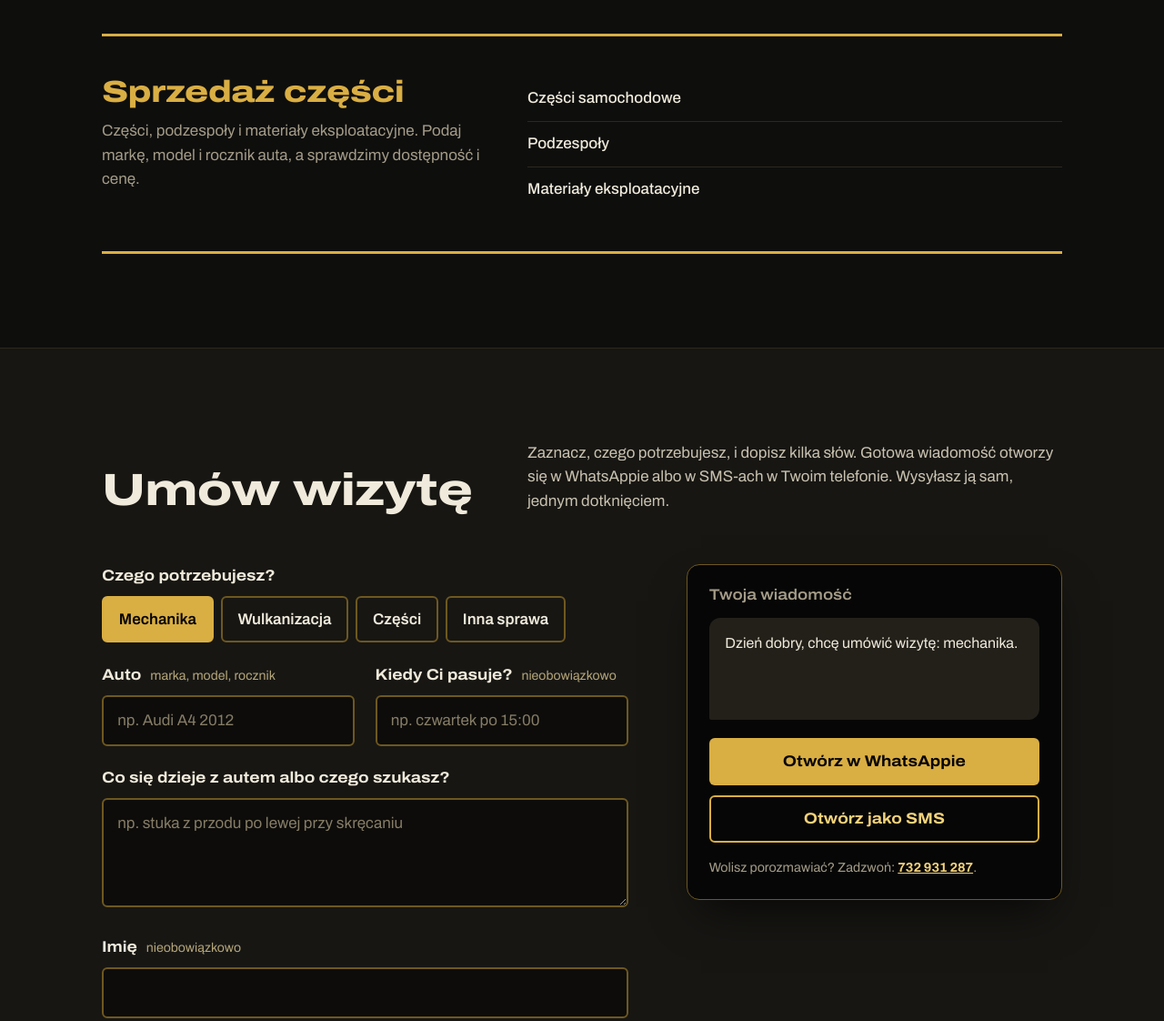
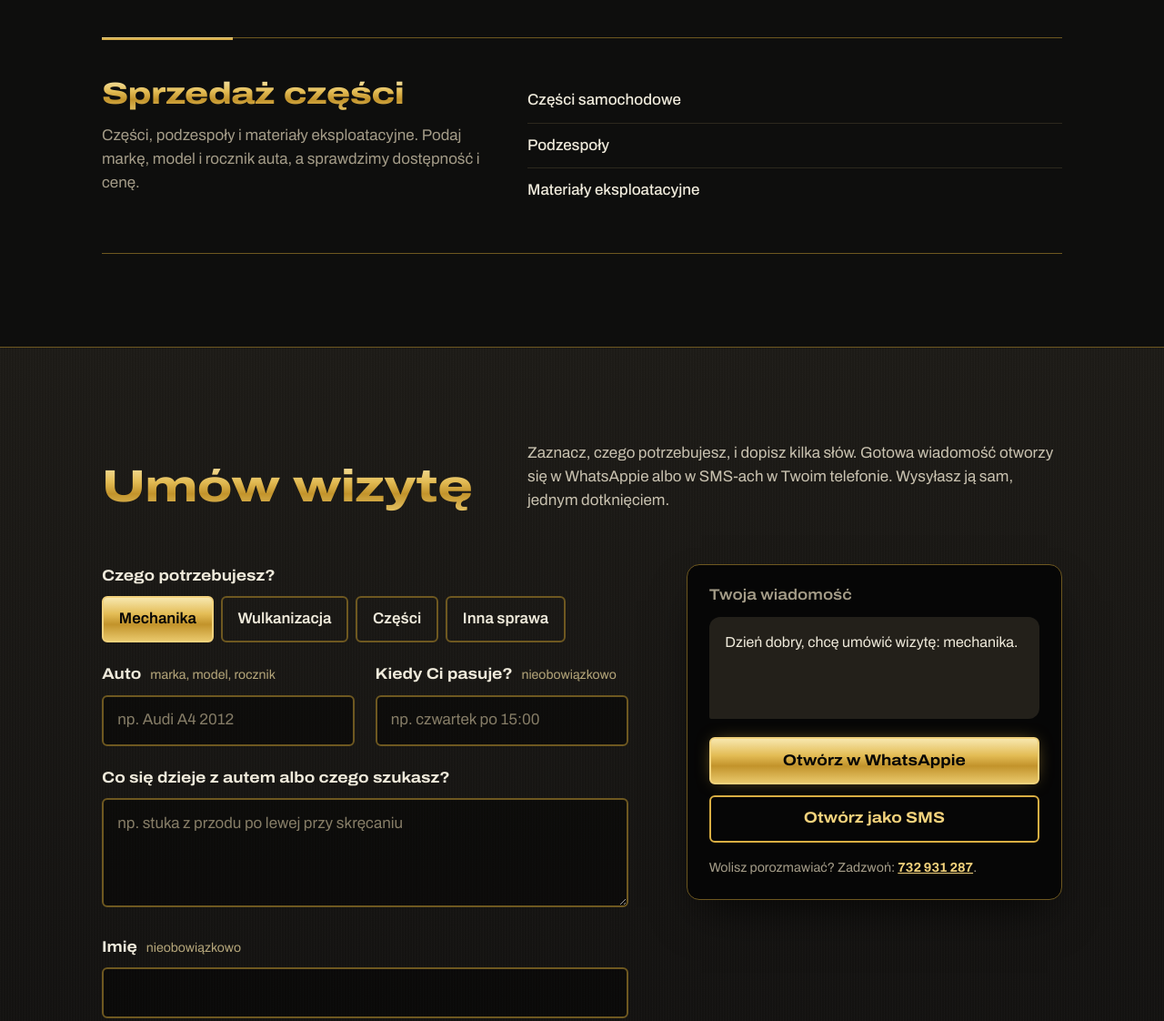
Before and after one commit to ArtemisDees/Claude_mnie_wkurza, a plain HTML site: page public/index.html in a window 1280 px wide. Shown: the part 1577-2699 px from the top of the page at 91% size. Drawn offline with Linux system fonts and the light colour scheme.

Commit message:
Złoto jak metal: nagłówki, przyciski, kreski, panel
Z przesłanej propozycji graficznej: metaliczny gradient zamiast płaskiego
złota w nagłówkach i głównych przyciskach, złota kreska pod górą strony,
cienkie linie grup cennika z krótkim złotym akcentem oraz tło sekcji
Umów wizytę jak szczotkowany metal.

Co-Authored-By: Claude Fable 5.2 <noreply@anthropic.com>
Claude-Session: https://claude.ai/code/session_01KnociUkECW91d8iHKdig7k

```diff
--- a/public/index.html
+++ b/public/index.html
@@ -72,6 +72,8 @@
   --tekst: #EFEADB;
   --szary: #A49C88;
   --linia: #2C281D;
+  --metal: linear-gradient(180deg, #F7E7AE 0%, #E3BC55 38%, #C2932B 62%, #E8C76A 100%);   /* złoto jak metal, nie płaski kolor */
+  --kreska: linear-gradient(90deg, rgba(217,174,67,0) 0%, #D9AE43 12%, #F2D27C 50%, #D9AE43 88%, rgba(217,174,67,0) 100%);
   --szer: 72rem;
   --bok: clamp(1.25rem, 5vw, 3rem);
 }
@@ -90,6 +92,10 @@ a { color: inherit; }
 h1, h2, h3, p { margin: 0; }
 h1, h2, h3 { font-stretch: 125%; font-weight: 800; line-height: 1.05; letter-spacing: -0.01em; text-wrap: balance; }
 :focus-visible { outline: 3px solid var(--zloto-jasne); outline-offset: 3px; border-radius: 4px; }
+.zloty, .hero h1, .naglowek h2, .dojazd h2, .grupa h3 {
+  background: var(--metal); -webkit-background-clip: text; background-clip: text; color: transparent; -webkit-text-fill-color: transparent;
+  padding-bottom: .08em; /* żeby ogonki liter (ę, ą, j) nie były ucinane */
+}
 .skip { position: absolute; left: -999px; top: 0; background: var(--zloto); color: var(--czern); padding: .75rem 1rem; font-weight: 700; z-index: 20; }
 .skip:focus { left: 0; }
 .wrap { max-width: var(--szer); margin-inline: auto; padding-inline: var(--bok); }
@@ -103,14 +109,15 @@ h1, h2, h3 { font-stretch: 125%; font-weight: 800; line-height: 1.05; letter-spa
   transition: transform .15s ease, background-color .15s ease, border-color .15s ease;
 }
 .btn:active { transform: translateY(1px); }
-.btn-glowny { background: var(--zloto); color: var(--czern); }
-.btn-glowny:hover { background: var(--zloto-jasne); }
+.btn-glowny { background: var(--metal); color: var(--czern); border-color: #F2D27C; box-shadow: 0 0 1.2rem -.4rem rgba(217,174,67,.7); }
+.btn-glowny:hover { filter: brightness(1.1); }
 .btn-obrys { border-color: var(--zloto); background: transparent; color: var(--zloto-jasne); }
 .btn-obrys:hover { background: rgba(217,174,67,.14); }
 .btn svg { width: 1.25rem; height: 1.25rem; flex: none; }
 
 /* ───── góra strony ───── */
 .gora { background: var(--czern); color: var(--tekst); position: relative; overflow: hidden; }
+.gora::after { content: ""; position: absolute; left: 0; right: 0; bottom: 0; height: 3px; background: var(--kreska); z-index: 2; }
 .pasek { display: flex; align-items: center; justify-content: space-between; gap: 1rem; padding-block: 1rem; position: relative; z-index: 2; }
 .marka { display: inline-flex; align-items: center; gap: .7rem; text-decoration: none; font-weight: 800; font-stretch: 125%; font-size: clamp(.9rem, 3.6vw, 1.05rem); letter-spacing: .01em; white-space: nowrap; }
 .marka img { width: 2.75rem; height: 2.75rem; }
@@ -141,8 +148,8 @@ h1, h2, h3 { font-stretch: 125%; font-weight: 800; line-height: 1.05; letter-spa
 .kino video.koniec { opacity: 0; visibility: hidden; }
 
 /* informacja sezonowa (pokazuje się sama jesienią i wiosną) */
-.sezon { display: block; background: var(--zloto); color: var(--czern); text-align: center; text-decoration: none; font-weight: 700; padding: .6rem var(--bok); position: relative; z-index: 3; }
-.sezon:hover { background: var(--zloto-jasne); }
+.sezon { display: block; background: linear-gradient(90deg, #C2932B, #F2D27C 50%, #C2932B); color: var(--czern); text-align: center; text-decoration: none; font-weight: 700; padding: .6rem var(--bok); position: relative; z-index: 3; }
+.sezon:hover { filter: brightness(1.08); }
 .sezon[hidden] { display: none; }
 .sezon u { text-underline-offset: .2em; }
 
@@ -159,9 +166,10 @@ h1, h2, h3 { font-stretch: 125%; font-weight: 800; line-height: 1.05; letter-spa
 .naglowek h2 { font-size: clamp(1.9rem, 5vw, 3.1rem); }
 .naglowek p { color: var(--szary); max-width: 38rem; }
 
-.grupa { display: grid; gap: 1.25rem; padding-block: 2rem; border-top: 3px solid var(--zloto); }
-.grupa:last-of-type { border-bottom: 3px solid var(--zloto); }
-.grupa h3 { font-size: clamp(1.5rem, 3.4vw, 2.1rem); color: var(--zloto); }
+.grupa { display: grid; gap: 1.25rem; padding-block: 2rem; border-top: 1px solid var(--zloto-ciemne); position: relative; }
+.grupa::before { content: ""; position: absolute; left: 0; top: -1px; width: min(9rem, 40%); height: 3px; background: var(--metal); }
+.grupa:last-of-type { border-bottom: 1px solid var(--zloto-ciemne); }
+.grupa h3 { font-size: clamp(1.5rem, 3.4vw, 2.1rem); }
 .grupa .opis { margin-top: .75rem; color: var(--szary); max-width: 26rem; }
 .cennik { list-style: none; margin: 0; padding: 0; }
 .cennik li { display: flex; align-items: baseline; gap: .75rem; padding-block: .7rem; border-bottom: 1px solid var(--linia); }
@@ -172,7 +180,8 @@ h1, h2, h3 { font-stretch: 125%; font-weight: 800; line-height: 1.05; letter-spa
 .cennik .ile small { font-weight: 500; font-stretch: 100%; font-size: .82em; color: var(--szary); margin-right: .3em; }
 
 /* ───── umów wizytę ───── */
-.wizyta { background: var(--panel); color: var(--tekst); border-block: 1px solid var(--linia); }
+.wizyta { color: var(--tekst); border-block: 1px solid var(--zloto-ciemne);
+  background: repeating-linear-gradient(90deg, rgba(255,255,255,.016) 0 1px, rgba(255,255,255,0) 1px 3px), linear-gradient(180deg, #1D1B17 0%, #121110 100%); }
 .wizyta .naglowek p { color: #C9C2B0; }
 .kreator { display: grid; gap: 2rem; }
 .pola { display: grid; gap: 1.4rem; }
@@ -184,7 +193,7 @@ legend, .etykieta { display: block; padding: 0; margin-bottom: .55rem; font-weig
 .wybor input { position: absolute; opacity: 0; inset: 0; cursor: pointer; }
 .wybor span { display: block; padding: .65rem 1.05rem; border: 2px solid var(--zloto-ciemne); border-radius: 6px; font-weight: 600; transition: background-color .15s, border-color .15s, color .15s; }
 .wybor input:hover + span { border-color: var(--zloto-jasne); }
-.wybor input:checked + span { background: var(--zloto); border-color: var(--zloto); color: var(--czern); }
+.wybor input:checked + span { background: var(--metal); border-color: #F2D27C; color: var(--czern); }
 .wybor input:focus-visible + span { outline: 3px solid var(--zloto-jasne); outline-offset: 3px; }
 .dwa { display: grid; gap: 1.4rem; }
 input[type="text"], textarea {
@@ -206,7 +215,7 @@ input[type="text"]:focus, textarea:focus { outline: none; border-color: var(--zl
 /* ───── dojazd ───── */
 .dojazd { display: grid; gap: 2.5rem; }
 .dojazd h2 { font-size: clamp(1.9rem, 5vw, 3.1rem); margin-bottom: 1.5rem; }
-.dojazd address { font-style: normal; font-size: clamp(1.5rem, 4vw, 2.4rem); font-weight: 800; font-stretch: 125%; line-height: 1.15; color: var(--zloto); }
+.dojazd address { font-style: normal; font-size: clamp(1.5rem, 4vw, 2.4rem); font-weight: 800; font-stretch: 125%; line-height: 1.15; color: var(--tekst); }
 .dojazd address span { display: block; font-size: max(1rem, .55em); font-weight: 500; font-stretch: 100%; color: var(--szary); margin-top: .5rem; }
 .dojazd .btn { margin-top: 1.75rem; }
 .godziny { margin-top: 2.25rem; }
```
